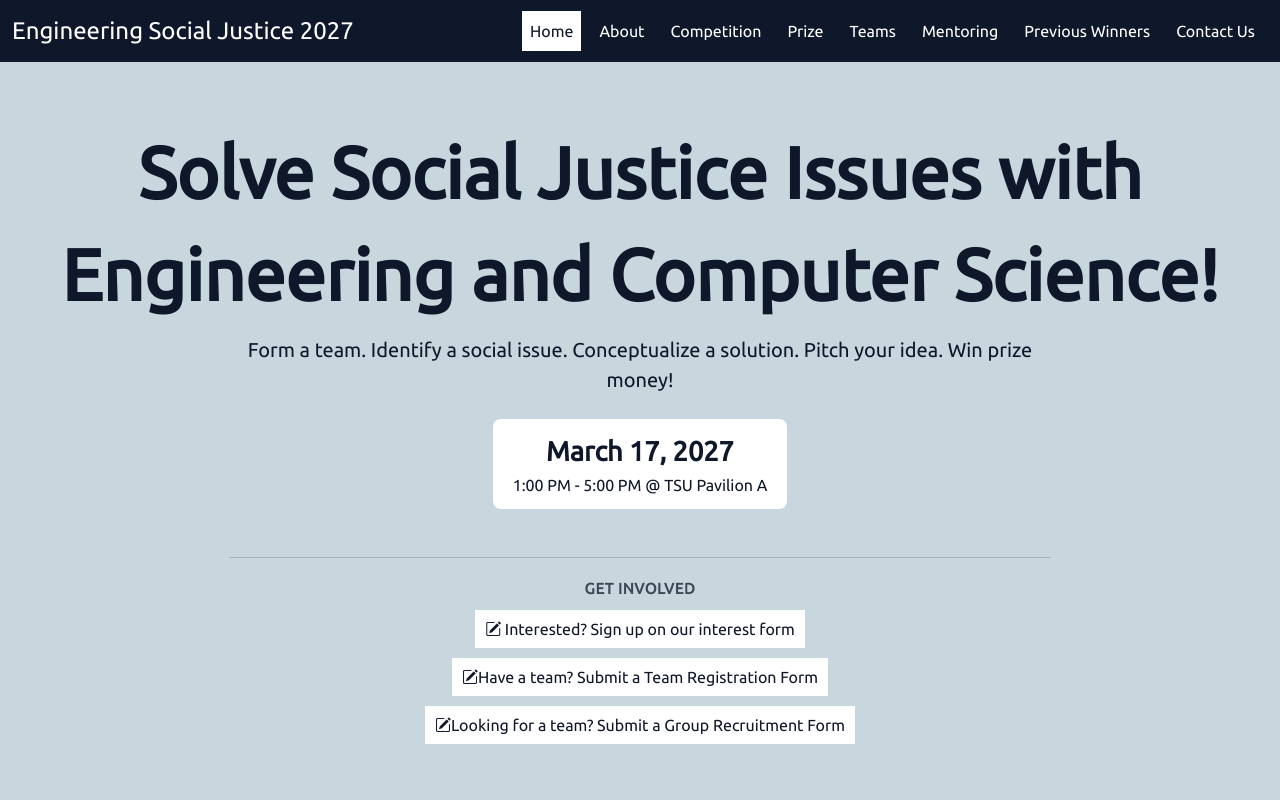
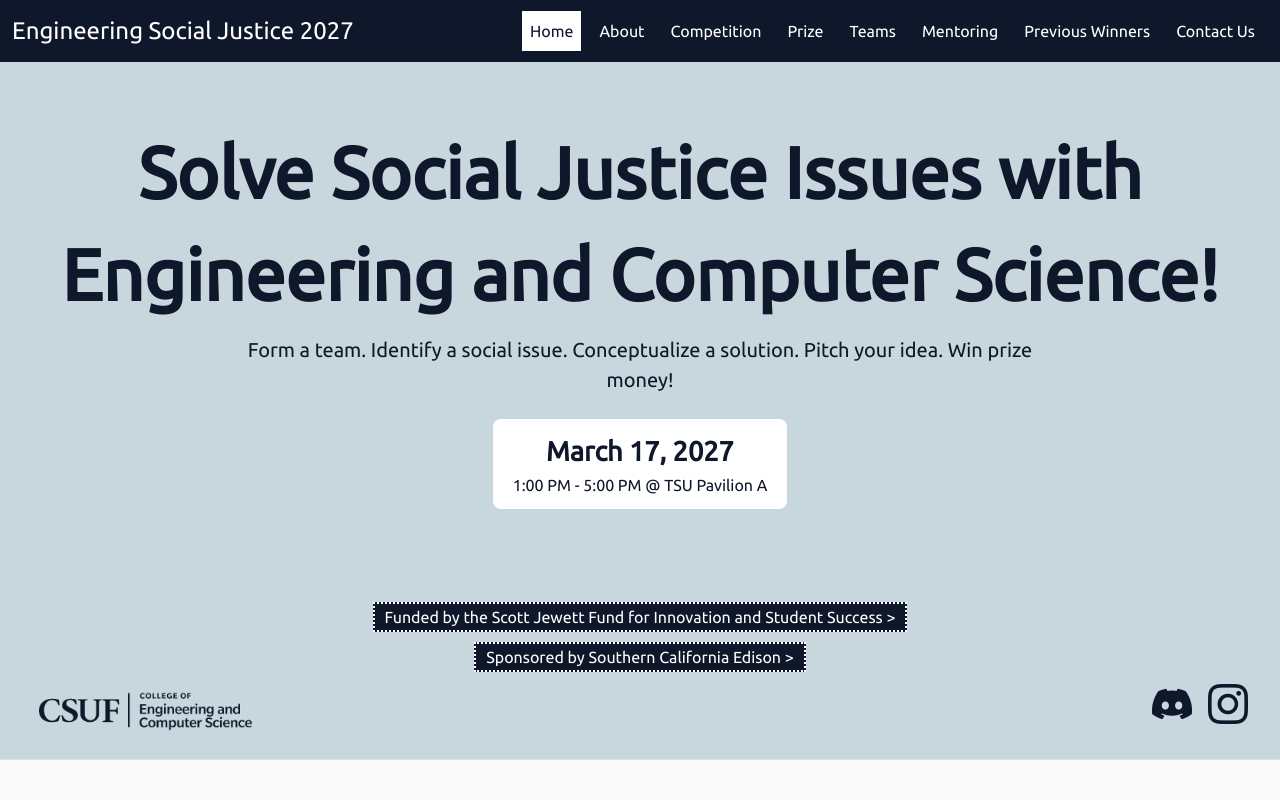
Before and after one commit to csufesj/csufesj.github.io, a plain HTML site: page index.html in a window 1280 px wide. Shown: the top 800 px of the page. Drawn offline with nearby package versions, Linux system fonts and the light colour scheme.

Commit message:
Hide completed homepage signup section

```diff
--- a/index.html
+++ b/index.html
@@ -70,7 +70,7 @@
                         Registration CLOSED</a>
                         https://forms.gle/sJefbkqkWgjZ8RXu7 -->
                 <!-- </div> -->
-                <div class="hero_actions">
+                <div class="hero_actions" hidden>
                     <p class="hero_actions_label">Get involved</p>
                     <!-- Interest form -->
                     <a href="https://docs.google.com/forms/d/e/1FAIpQLSdxhHWE7HdRfUiTCgsSKS6_LVOVmBUlpG-PMtde5O4O7aSiVg/viewform?usp=publish-editor" class="intrest_form" target="_blank"><i
```
